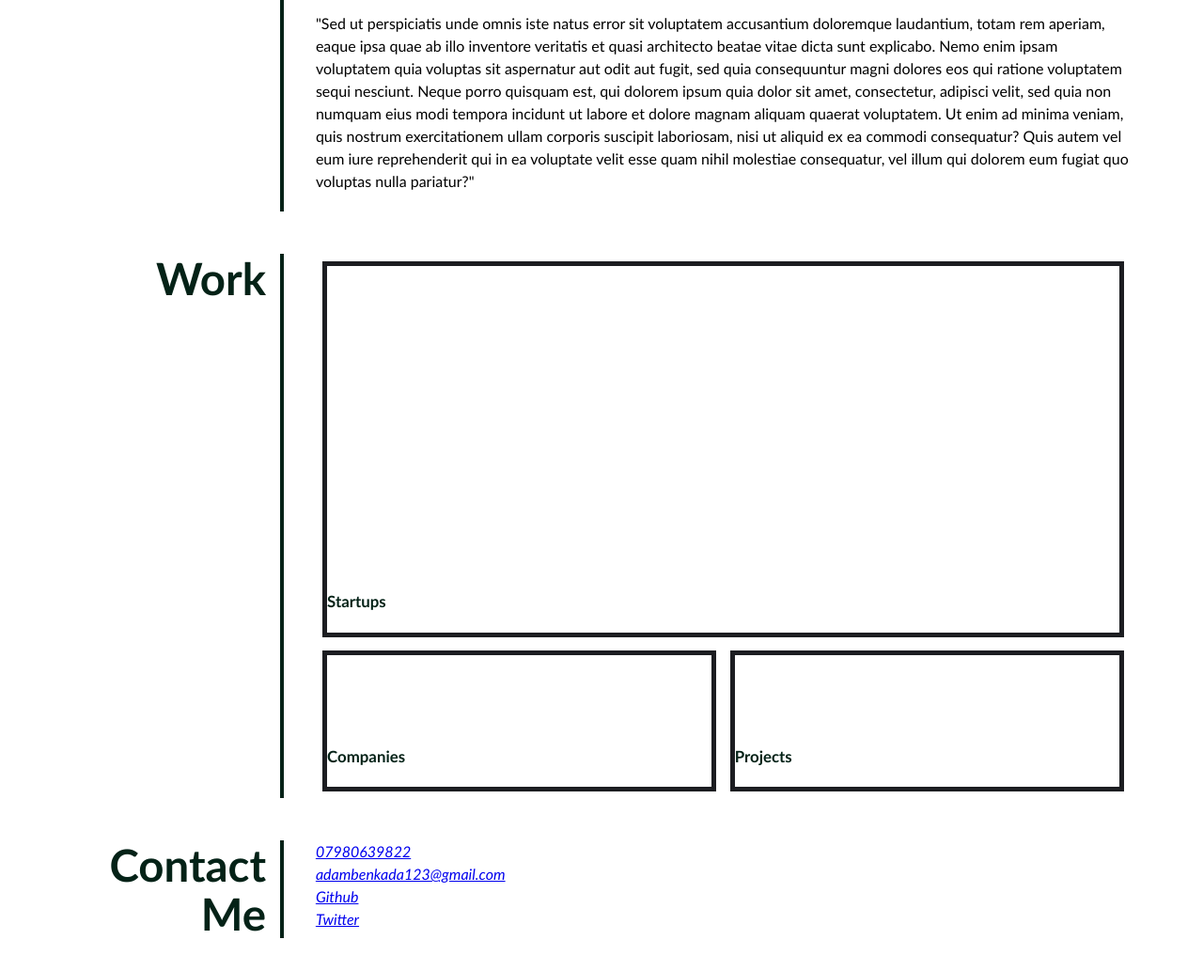
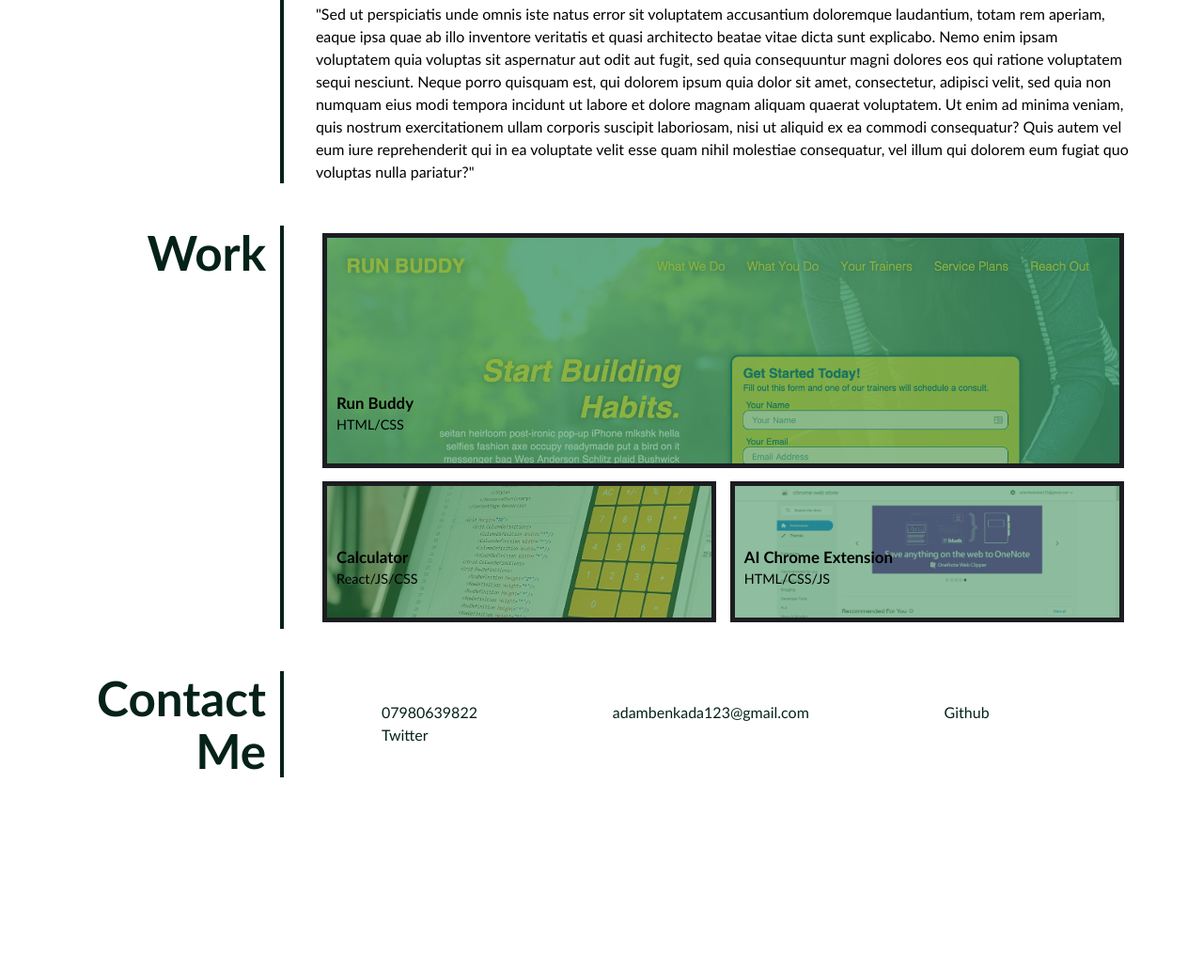
Before and after one commit to adammbnitro/Portfolio, a plain HTML site: page index.html in a window 1280 px wide. Shown: the part 574-1607 px from the top of the page at 94% size. After the commit the page ends 1436 px from the top, so only its background shows below. Drawn offline with Linux system fonts and the light colour scheme.

Commit message:
added pictures to work section, improved alignment of contact me section

```diff
--- a/css/style.css
+++ b/css/style.css
@@ -81,10 +81,11 @@ body {
 
 .hero-banner h2 {
   background-color: #042217;
-  margin: 0;
   padding: 5px 10px;
   font-size: 2.3rem;
   line-height: 1.2;
+  display: inline;
+  margin: 0;
 }
 
 .page-wrapper {
@@ -109,15 +110,15 @@ body {
   color: #042217;
   padding-right: 15px;
   border-right: 4px solid #042217;
-  font-size: 3.7vw;
+  font-size: 4vw;
   line-height: 1.1;
 }
 
-.page-section div {
+.page-section > div {
   flex: 0 0 77%;
 }
 
-.page-section p {
+.page-section > p {
   margin-bottom: 20px;
 }
 
@@ -129,8 +130,8 @@ body {
 
 .flex-item {
   border: 5px solid var(--dark);
-  background-color: white;
-  color: #042217;
+  color: black;
+  background-color: rgb(80, 140, 99);
   min-height: 150px;
   max-height: 150px;
   flex-basis: calc(50% - 1em);
@@ -146,13 +147,89 @@ body {
 }
 
 .flex-item:first-child {
-  min-height: 400px;
+  min-height: 250px;
   flex-basis: 100%;
 }
 
 .flex-item:hover {
   background-color: #042217;
   color: white;
+}
+
+.address {
+  display: flex;
+  justify-content: center;
+  align-items: center;
+  flex-direction: row;
+}
+
+.contact address a {
+  padding: 70px;
+  text-decoration: none;
+  color: #042217;
+  font-style: normal;
+  display: inline;
+  max-width: 100%;
+}
+
+.contact address a:hover {
+  color:rgb(80, 140, 99);
+}
+
+.calc {
+  background-image: url(../images/02-portfolio-2.jpg);
+  background-position: 55%;
+}
+
+.runbuddy {
+  background-image: url(../images/02-run-buddy.jpg);
+  background-size: cover;
+}
+
+.chromeextension {
+  background-image: url(../ChromeExtension.png);
+  background-size: cover;
+}
+
+.runbdy {
+  margin: 10px;
+}
+
+.calculator {
+  margin: 10px;
+}
+
+.chextension {
+  margin: 10px;
+}
+
+@media screen and (max-width: 1500px) {
+  header {
+    padding: 0 0 10px 0;
+    justify-content: center;
+    align-items: center;
+  }
+
+  header h1 {
+    width: 100%;
+    padding: 5px;
+    margin-bottom: 10px;
+    font-size: 10vw;
+  }
+
+  header nav {
+    justify-content: center;
+  }
+
+  .hero-banner {
+    text-align: center;
+    justify-content: center;
+  }
+
+  .address {
+    align-items: flex-start;
+    flex-direction: column;
+  }
 }
 
 h1,
--- a/index.html
+++ b/index.html
@@ -14,9 +14,9 @@
   <header id="navBar">
     <h1>Adam</h1>
     <nav id="navigation">
-      <p><a href="#">About Me</a></p>
-      <p><a href="#">Work</a></p>
-      <p><a href="#">Contact Me</a></p>
+      <p><a href="#aboutme">About Me</a></p>
+      <p><a href="#work-section">Work</a></p>
+      <p><a href="#contact-me">Contact Me</a></p>
       <p><a href="#">Resume</a></p>
     </nav>
   </header>
@@ -31,7 +31,7 @@
   <main class="page-wrapper">
     <!-- about me -->
     <section class="page-section" id="about">
-      <h2>About Me</h2>
+      <h2 id="aboutme">About Me</h2>
       <div>
         <p>"Sed ut perspiciatis unde omnis iste natus error sit voluptatem accusantium doloremque laudantium, totam rem aperiam, eaque ipsa quae ab illo inventore veritatis et quasi architecto beatae vitae dicta sunt explicabo. Nemo enim ipsam voluptatem quia voluptas sit aspernatur aut odit aut fugit, sed quia consequuntur magni dolores eos qui ratione voluptatem sequi nesciunt. Neque porro quisquam est, qui dolorem ipsum quia dolor sit amet, consectetur, adipisci velit, sed quia non numquam eius modi tempora incidunt ut labore et dolore magnam aliquam quaerat voluptatem. Ut enim ad minima veniam, quis nostrum exercitationem ullam corporis suscipit laboriosam, nisi ut aliquid ex ea commodi consequatur? Quis autem vel eum iure reprehenderit qui in ea voluptate velit esse quam nihil molestiae consequatur, vel illum qui dolorem eum fugiat quo voluptas nulla pariatur?"</p><br>
         <p>"Sed ut perspiciatis unde omnis iste natus error sit voluptatem accusantium doloremque laudantium, totam rem aperiam, eaque ipsa quae ab illo inventore veritatis et quasi architecto beatae vitae dicta sunt explicabo. Nemo enim ipsam voluptatem quia voluptas sit aspernatur aut odit aut fugit, sed quia consequuntur magni dolores eos qui ratione voluptatem sequi nesciunt. Neque porro quisquam est, qui dolorem ipsum quia dolor sit amet, consectetur, adipisci velit, sed quia non numquam eius modi tempora incidunt ut labore et dolore magnam aliquam quaerat voluptatem. Ut enim ad minima veniam, quis nostrum exercitationem ullam corporis suscipit laboriosam, nisi ut aliquid ex ea commodi consequatur? Quis autem vel eum iure reprehenderit qui in ea voluptate velit esse quam nihil molestiae consequatur, vel illum qui dolorem eum fugiat quo voluptas nulla pariatur?"</p>
@@ -40,21 +40,24 @@
 
     <!-- portfolio container -->
     <section class="page-section" id="work">
-      <h2>Work</h2>
+      <h2 id="work-section">Work</h2>
       <div class="flex-container">
-        <a href="#" class="flex-item">
-          <div>
-            <h3>Startups</h3>
+        <a href="#" class="flex-item runbuddy">
+          <div class="runbdy">
+            <h3>Run Buddy</h3>
+            <span>HTML/CSS</span>
           </div>
         </a>
-        <a href="#" class="flex-item">
-          <div>
-            <h3>Companies</h3>
+        <a href="#" class="flex-item calc">
+          <div class="calculator">
+            <h3>Calculator</h3>
+            <span>React/JS/CSS</span>
           </div>
         </a>
-        <a href="#" class="flex-item">
-          <div>
-            <h3>Projects</h3>
+        <a href="#" class="flex-item chromeextension">
+          <div class="chextension">
+            <h3>AI Chrome Extension</h3>
+            <span>HTML/CSS/JS</span>
           </div>
         </a>
       </div>
@@ -62,12 +65,12 @@
 
     <!-- contact -->
     <section class="page-section contact" id="contact">
-      <h2>Contact Me</h2>
-      <div>
+      <h2 id="contact-me">Contact Me</h2>
+      <div class="address">
         <address>
-          <a href="tel:079806793822">07980639822</a><br>
-          <a href="mailto:adambenkada123@gmail.com">adambenkada123@gmail.com</a><br>
-          <a href="#">Github</a><br>
+          <a href="tel:079806793822">07980639822</a>
+          <a href="mailto:adambenkada123@gmail.com">adambenkada123@gmail.com</a>
+          <a href="#">Github</a>
           <a href="#">Twitter</a>
         </address>
       </div>
```
Also changed, not shown: ChromeExtension.png (added).
